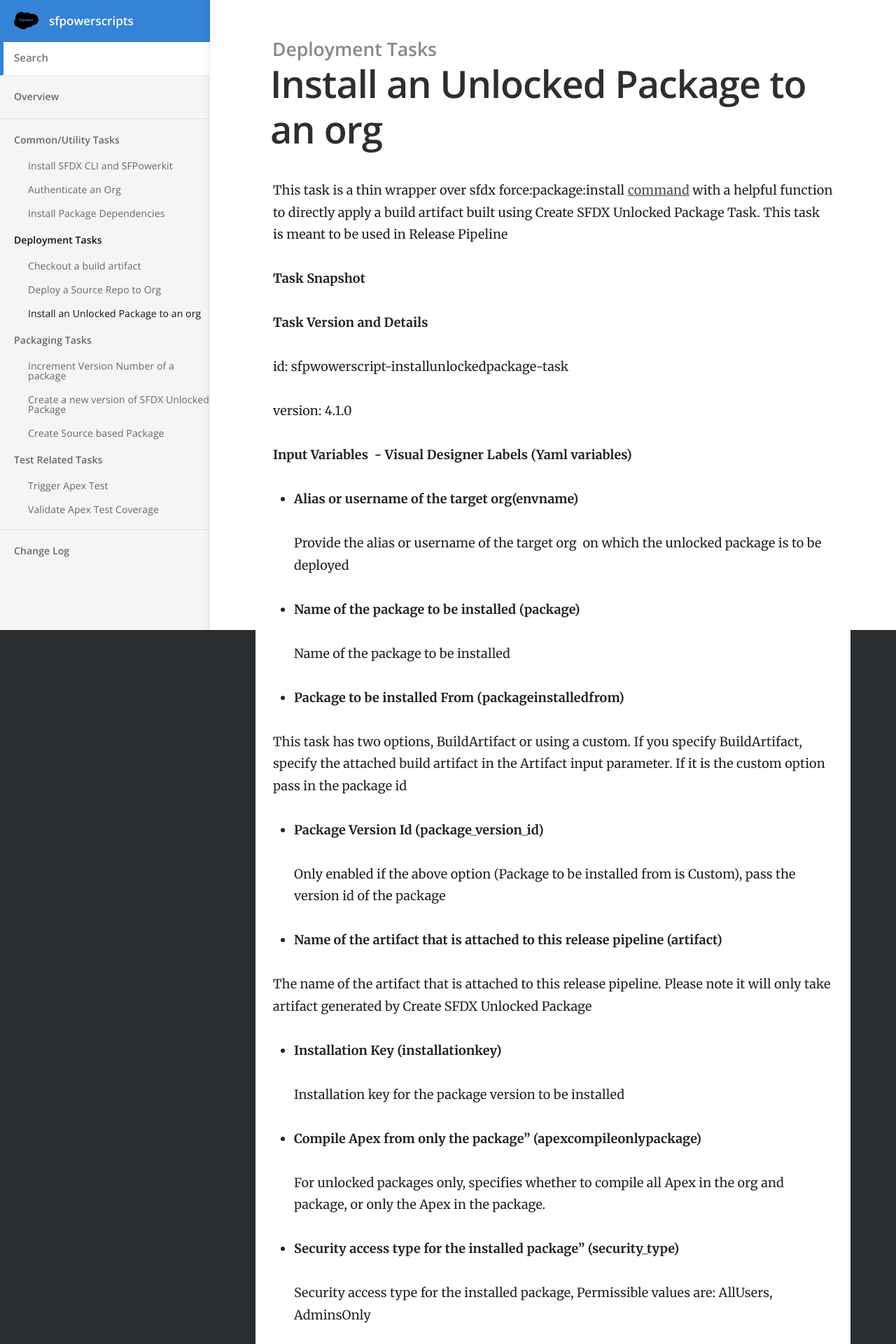
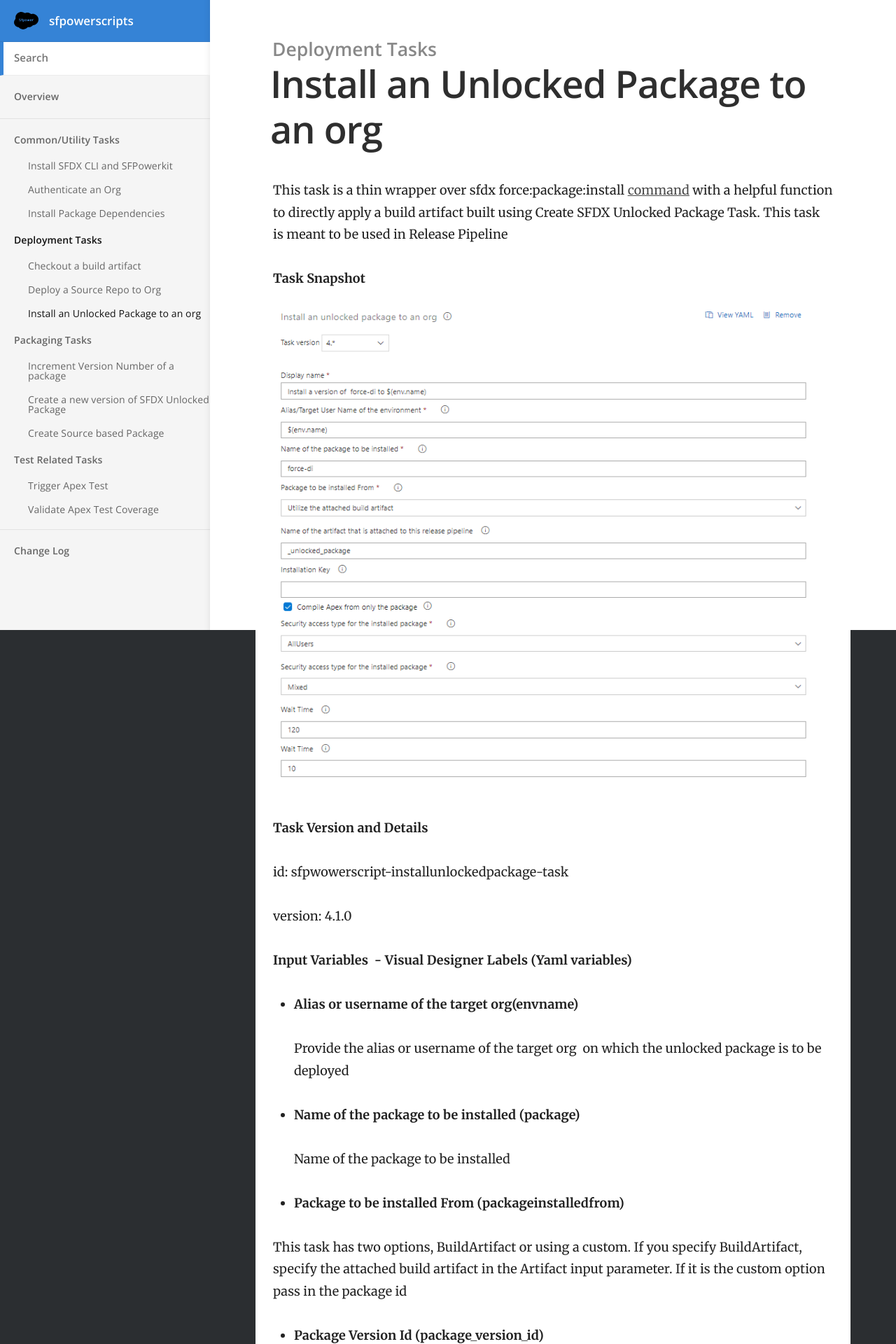
Before and after one commit to nbatterham/sfpowerscripts-doc, a Jekyll site: the page built from _docs/Tasks/Deployment-Tasks/Install an Unlocked Package.md, in a window 1280 px wide. Shown: the top 1920 px of the page at 70% size. Built offline with Jekyll 4.4.1, drawn with Linux system fonts in a browser that asks for light colours.

Commit message:
Updated '_docs/Tasks/Deployment-Tasks/Install an Unlocked Package.md' via CloudCannon

```diff
--- a/_docs/Tasks/Deployment-Tasks/Install an Unlocked Package.md
+++ b/_docs/Tasks/Deployment-Tasks/Install an Unlocked Package.md
@@ -8,7 +8,7 @@ This task is a thin wrapper over sfdx force:package:install [command](https://de
 
 **Task Snapshot**
 
-
+**![](/images/Install Unlocked Package.png){: width="853" height="726"}**
 
 **Task Version and Details**
 
@@ -28,15 +28,15 @@ version: 4.1.0
 
 * **Package to be installed From (packageinstalledfrom)**
 
- This task has two options, BuildArtifact or using a custom. If you specify BuildArtifact, specify the attached build artifact in the Artifact input parameter. If it is the custom option pass in the package id
+This task has two options, BuildArtifact or using a custom. If you specify BuildArtifact, specify the attached build artifact in the Artifact input parameter. If it is the custom option pass in the package id
 
-* **Package Version Id (package_version_id)**
+* **Package Version Id (package\_version\_id)**
 
   Only enabled if the above option (Package to be installed from is Custom), pass the version id of the package
 
 * **Name of the artifact that is attached to this release pipeline (artifact)**
 
- The name of the artifact that is attached to this release pipeline. Please note it will only take artifact generated by Create SFDX Unlocked Package
+The name of the artifact that is attached to this release pipeline. Please note it will only take artifact generated by Create SFDX Unlocked Package
 
 * **Installation Key (installationkey)**
 
@@ -76,4 +76,4 @@ None
 
 **Changelog**
 
-* 4.1.0 Initial Version
+* 4\.1.0 Initial Version
```
